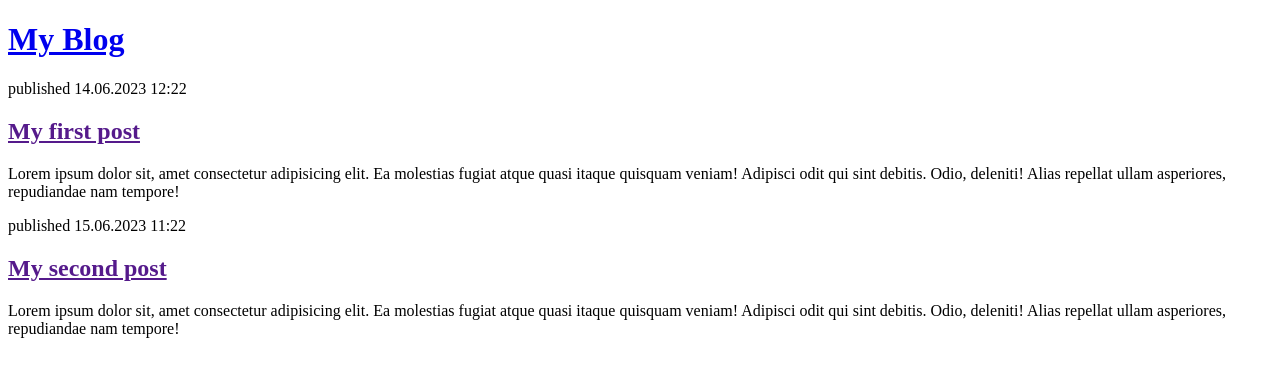
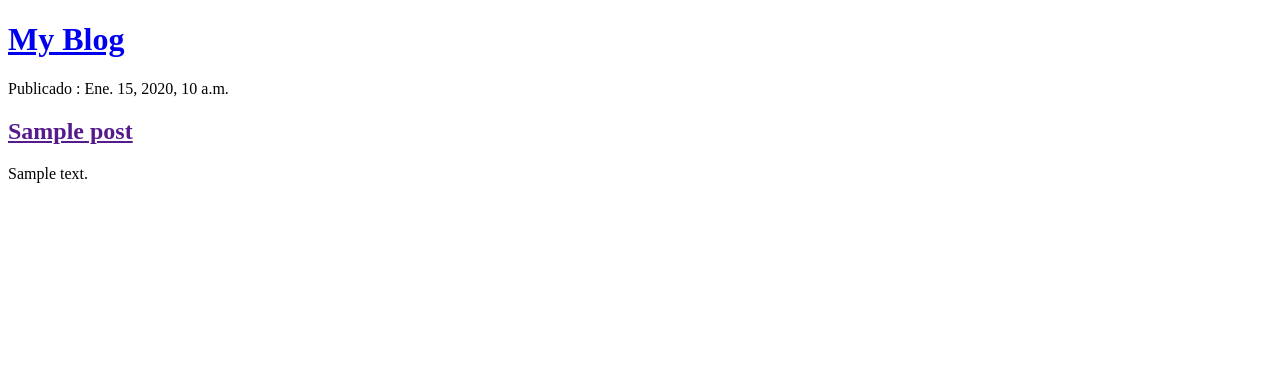
Before and after one commit to briandevitaok/my-site, a Django app: page / in a window 1280 px wide. Shown: the top 377 px of the page. Run offline with Django 3.2, Linux system fonts and the light colour scheme; tables that the repository leaves empty hold one stand-in row (values such as "Sample post").

Commit message:
Agregando archivos html

```diff
--- a/blog/templates/blog/post_list.html
+++ b/blog/templates/blog/post_list.html
@@ -10,24 +10,14 @@
   <body>
     <div>
       <h1><a href="/">My Blog</a></h1>
-    </div>
 
-    <div>
-      <p>published 14.06.2023 12:22</p>
-      <h2><a href="">My first post</a></h2>
-      <p>
-        Lorem ipsum dolor sit, amet consectetur adipisicing elit. Ea molestias
-        fugiat atque quasi itaque quisquam veniam! Adipisci odit qui sint
-        debitis. Odio, deleniti! Alias repellat ullam asperiores, repudiandae
-        nam tempore!
-      </p>
-    </div>
+       {% for post in posts %}
+      <div>
+          <p>Publicado : {{ post.created_at }}</p>
+          <h2> <a href=""> {{  post.title }}</a></h2>
+          <p>{{ post.text | linebreaksbr }}</p>
+      </div>
 
-    <div>
-        <p>published 15.06.2023 11:22</p>
-        <h2><a href="">My second post</a></h2>
-        <p>Lorem ipsum dolor sit, amet consectetur adipisicing elit. Ea molestias fugiat atque quasi itaque quisquam veniam! Adipisci odit qui sint debitis. Odio, deleniti! Alias repellat ullam asperiores, repudiandae nam tempore!</p>
-    </div>
-
+     {% endfor %}
   </body>
 </html>
--- a/blog/views.py
+++ b/blog/views.py
@@ -1,4 +1,13 @@
 from django.shortcuts import render
+from .models import Post
+from django.utils import timezone
+
+
 
 def post_list(request):
-    return render(request, 'blog/post_list.html', {})
+
+    post = Post.objects.all().order_by('published_date')
+
+    return render(request, 'blog/post_list.html', {
+        'posts': post
+    })
```
